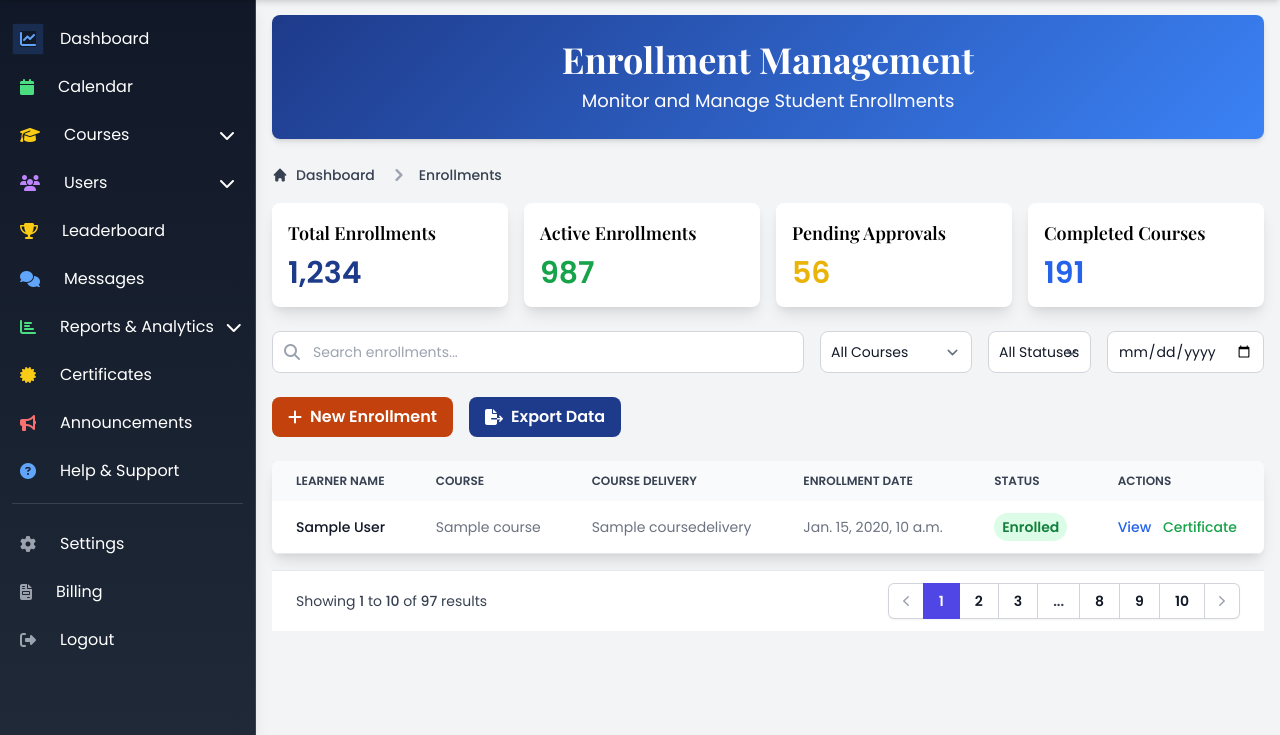
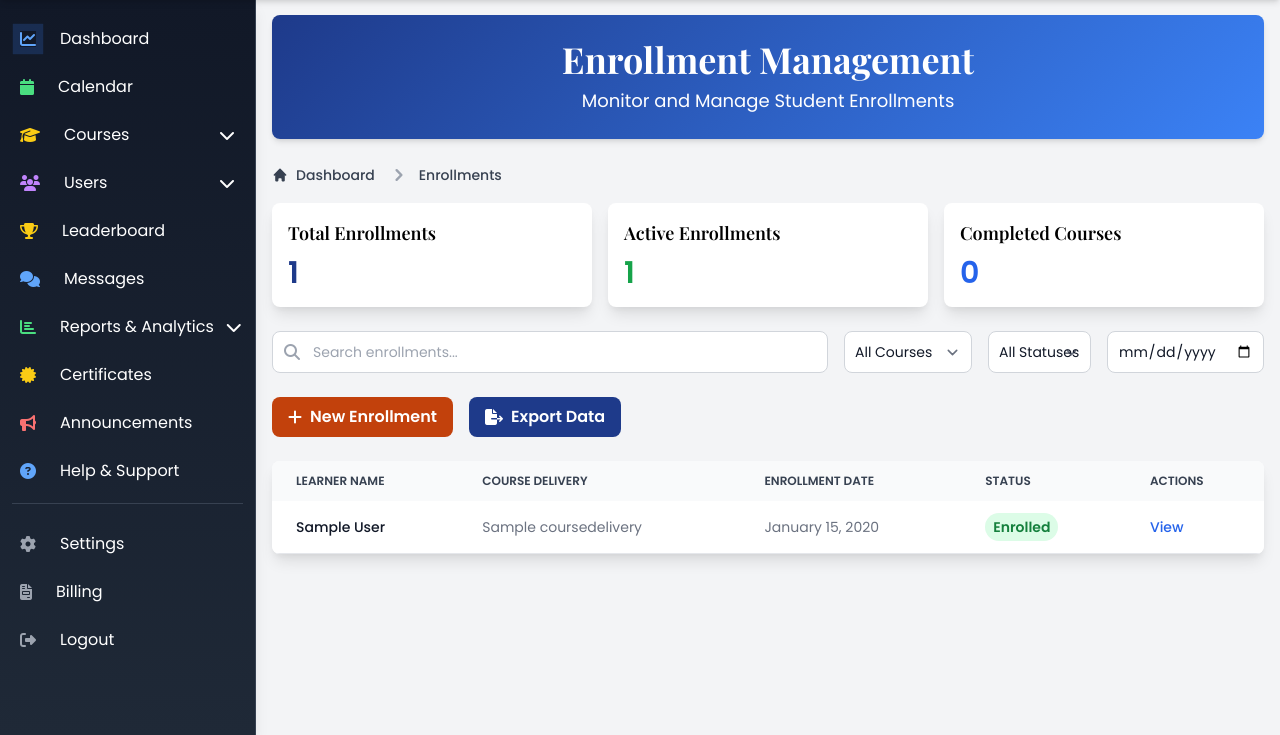
Before and after one commit to phostilite/learning-management-system-django, a Django app: page /en/user/administrator/course/enrollments/ in a window 1280 px wide. Shown: the part 65-800 px from the top of the page. Run offline with Django 5.2, Linux system fonts and the light colour scheme; tables that the repository leaves empty hold one stand-in row (values such as "Sample post"); some libraries are stand-ins or nearby versions.

Commit message:
Enhance enrollments view with course dropdown and metrics
- Add total enrollments, active enrollments, and completed courses metrics
- Populate course dropdown with all available courses
- Optimize database queries for better performance
- Update HTML template to reflect new data and layout changes

This commit improves the administrator's enrollment management interface,
providing more useful information at a glance and laying the groundwork
for future filtering capabilities.

```diff
--- a/templates/users/administrator/course/enrollments.html
+++ b/templates/users/administrator/course/enrollments.html
@@ -3,9 +3,6 @@
 {% load i18n %}
 
 {% block title %}{% trans "Enrollments - LMS Admin" %}{% endblock %}
-
-{% block extra_css %}
-{% endblock %}
 
 {% block content %}
 <div class="enrollments-page">
@@ -13,7 +10,6 @@
         <h1 class="text-4xl font-bold text-white text-center mb-2">{% trans "Enrollment Management" %}</h1>
         <p class="text-lg text-white text-center">{% trans "Monitor and Manage Student Enrollments" %}</p>
     </header>
-
 
     <nav class="flex mb-4" aria-label="Breadcrumb">
         <ol class="inline-flex items-center space-x-1 md:space-x-3">
@@ -33,22 +29,18 @@
     </nav>
 
     <!-- Enrollment Statistics -->
-    <div class="grid grid-cols-1 md:grid-cols-4 gap-4 mb-6">
+    <div class="grid grid-cols-1 md:grid-cols-3 gap-4 mb-6">
         <div class="bg-white rounded-lg p-4 card-shadow">
             <h3 class="text-lg font-semibold mb-2">{% trans "Total Enrollments" %}</h3>
-            <p class="text-3xl font-bold text-primary">1,234</p>
+            <p class="text-3xl font-bold text-primary">{{ total_enrollments }}</p>
         </div>
         <div class="bg-white rounded-lg p-4 card-shadow">
             <h3 class="text-lg font-semibold mb-2">{% trans "Active Enrollments" %}</h3>
-            <p class="text-3xl font-bold text-green-600">987</p>
-        </div>
-        <div class="bg-white rounded-lg p-4 card-shadow">
-            <h3 class="text-lg font-semibold mb-2">{% trans "Pending Approvals" %}</h3>
-            <p class="text-3xl font-bold text-yellow-500">56</p>
+            <p class="text-3xl font-bold text-green-600">{{ active_enrollments }}</p>
         </div>
         <div class="bg-white rounded-lg p-4 card-shadow">
             <h3 class="text-lg font-semibold mb-2">{% trans "Completed Courses" %}</h3>
-            <p class="text-3xl font-bold text-blue-600">191</p>
+            <p class="text-3xl font-bold text-blue-600">{{ completed_courses }}</p>
         </div>
     </div>
 
@@ -64,15 +56,15 @@
         </div>
         <div class="flex gap-4">
             <select class="bg-white border border-gray-300 text-gray-900 text-sm rounded-lg focus:ring-blue-500 focus:border-blue-500 block p-2.5">
-                <option selected>{% trans "All Courses" %}</option>
-                <option>{% trans "Web Development" %}</option>
-                <option>{% trans "Data Science" %}</option>
-                <option>{% trans "Digital Marketing" %}</option>
+                <option selected value="">{% trans "All Courses" %}</option>
+                {% for course in all_courses %}
+                    <option value="{{ course.id }}">{{ course.title }}</option>
+                {% endfor %}
             </select>
             <select class="bg-white border border-gray-300 text-gray-900 text-sm rounded-lg focus:ring-blue-500 focus:border-blue-500 block p-2.5">
                 <option selected>{% trans "All Statuses" %}</option>
-                <option>{% trans "Active" %}</option>
-                <option>{% trans "Pending" %}</option>
+                <option>{% trans "Enrolled" %}</option>
+                <option>{% trans "In Progress" %}</option>
                 <option>{% trans "Completed" %}</option>
                 <option>{% trans "Withdrawn" %}</option>
             </select>
@@ -96,7 +88,6 @@
             <thead class="text-xs text-gray-700 uppercase bg-gray-50">
                 <tr>
                     <th scope="col" class="px-6 py-3">{% trans "Learner Name" %}</th>
-                    <th scope="col" class="px-6 py-3">{% trans "Course" %}</th>
                     <th scope="col" class="px-6 py-3">{% trans "Course Delivery" %}</th>
                     <th scope="col" class="px-6 py-3">{% trans "Enrollment Date" %}</th>
                     <th scope="col" class="px-6 py-3">{% trans "Status" %}</th>
@@ -109,9 +100,8 @@
                     <th scope="row" class="px-6 py-4 font-medium text-gray-900 whitespace-nowrap">
                         {{ enrollment.user.get_full_name }}
                     </th>
-                    <td class="px-6 py-4">{{ enrollment.course_delivery.course.title }}</td>
                     <td class="px-6 py-4">{{ enrollment.course_delivery.title }}</td>
-                    <td class="px-6 py-4">{{ enrollment.created_at }}</td>
+                    <td class="px-6 py-4">{{ enrollment.enrollment_date|date:"F d, Y" }}</td>
                     <td class="px-6 py-4">
                         {% if enrollment.status == 'COMPLETED' %}
                             <span class="px-2 py-1 font-semibold leading-tight text-blue-700 bg-blue-100 rounded-full">
@@ -137,50 +127,14 @@
                     </td>
                     <td class="px-6 py-4">
                         <button class="font-medium text-blue-600 hover:underline mr-2">{% trans "View" %}</button>
-                        <button class="font-medium text-green-600 hover:underline">{% trans "Certificate" %}</button>
+                        {% if enrollment.status == 'COMPLETED' %}
+                            <button class="font-medium text-green-600 hover:underline">{% trans "Certificate" %}</button>
+                        {% endif %}
                     </td>
                 </tr>
                 {% endfor %}
             </tbody>
         </table>
-    </div>
-
-    <!-- Pagination -->
-    <div class="flex items-center justify-between border-t border-gray-200 bg-white px-4 py-3 sm:px-6 mt-4">
-        <div class="flex flex-1 justify-between sm:hidden">
-            <a href="#" class="relative inline-flex items-center rounded-md border border-gray-300 bg-white px-4 py-2 text-sm font-medium text-gray-700 hover:bg-gray-50">{% trans "Previous" %}</a>
-            <a href="#" class="relative ml-3 inline-flex items-center rounded-md border border-gray-300 bg-white px-4 py-2 text-sm font-medium text-gray-700 hover:bg-gray-50">{% trans "Next" %}</a>
-        </div>
-        <div class="hidden sm:flex sm:flex-1 sm:items-center sm:justify-between">
-            <div>
-                <p class="text-sm text-gray-700">
-                    {% trans "Showing" %} <span class="font-medium">1</span> {% trans "to" %} <span class="font-medium">10</span> {% trans "of" %} <span class="font-medium">97</span> {% trans "results" %}
-                </p>
-            </div>
-            <div>
-                <nav class="isolate inline-flex -space-x-px rounded-md shadow-sm" aria-label="Pagination">
-                    <a href="#" class="relative inline-flex items-center rounded-l-md px-2 py-2 text-gray-400 ring-1 ring-inset ring-gray-300 hover:bg-gray-50 focus:z-20 focus:outline-offset-0">
-                        <span class="sr-only">{% trans "Previous" %}</span>
-                        <svg class="h-5 w-5" viewBox="0 0 20 20" fill="currentColor" aria-hidden="true">
-                            <path fill-rule="evenodd" d="M12.79 5.23a.75.75 0 01-.02 1.06L8.832 10l3.938 3.71a.75.75 0 11-1.04 1.08l-4.5-4.25a.75.75 0 010-1.08l4.5-4.25a.75.75 0 011.06.02z" clip-rule="evenodd" />
-                        </svg>
-                    </a>
-                    <a href="#" aria-current="page" class="relative z-10 inline-flex items-center bg-indigo-600 px-4 py-2 text-sm font-semibold text-white focus:z-20 focus-visible:outline focus-visible:outline-2 focus-visible:outline-offset-2 focus-visible:outline-indigo-600">1</a>
-                    <a href="#" class="relative inline-flex items-center px-4 py-2 text-sm font-semibold text-gray-900 ring-1 ring-inset ring-gray-300 hover:bg-gray-50 focus:z-20 focus:outline-offset-0">2</a>
-                    <a href="#" class="relative hidden items-center px-4 py-2 text-sm font-semibold text-gray-900 ring-1 ring-inset ring-gray-300 hover:bg-gray-50 focus:z-20 focus:outline-offset-0 md:inline-flex">3</a>
-                    <span class="relative inline-flex items-center px-4 py-2 text-sm font-semibold text-gray-700 ring-1 ring-inset ring-gray-300 focus:outline-offset-0">...</span>
-                    <a href="#" class="relative hidden items-center px-4 py-2 text-sm font-semibold text-gray-900 ring-1 ring-inset ring-gray-300 hover:bg-gray-50 focus:z-20 focus:outline-offset-0 md:inline-flex">8</a>
-                    <a href="#" class="relative inline-flex items-center px-4 py-2 text-sm font-semibold text-gray-900 ring-1 ring-inset ring-gray-300 hover:bg-gray-50 focus:z-20 focus:outline-offset-0">9</a>
-                    <a href="#" class="relative inline-flex items-center px-4 py-2 text-sm font-semibold text-gray-900 ring-1 ring-inset ring-gray-300 hover:bg-gray-50 focus:z-20 focus:outline-offset-0">10</a>
-                    <a href="#" class="relative inline-flex items-center rounded-r-md px-2 py-2 text-gray-400 ring-1 ring-inset ring-gray-300 hover:bg-gray-50 focus:z-20 focus:outline-offset-0">
-                        <span class="sr-only">{% trans "Next" %}</span>
-                        <svg class="h-5 w-5" viewBox="0 0 20 20" fill="currentColor" aria-hidden="true">
-                            <path fill-rule="evenodd" d="M7.21 14.77a.75.75 0 01.02-1.06L11.168 10 7.23 6.29a.75.75 0 111.04-1.08l4.5 4.25a.75.75 0 010 1.08l-4.5 4.25a.75.75 0 01-1.06-.02z" clip-rule="evenodd" />
-                        </svg>
-                    </a>
-                </nav>
-            </div>
-        </div>
     </div>
 </div>
 {% endblock %}
--- a/users/administartor_views.py
+++ b/users/administartor_views.py
@@ -789,4 +789,25 @@ class AdministratorEnrollmentListView(ListView):
     context_object_name = 'enrollments'
 
     def get_queryset(self):
-        return Enrollment.objects.all()
+        return Enrollment.objects.all().order_by('-enrollment_date')
+
+    def get_context_data(self, **kwargs):
+        context = super().get_context_data(**kwargs)
+
+        # Calculate metrics
+        total_enrollments = Enrollment.objects.count()
+        active_enrollments = Enrollment.objects.filter(
+            Q(status='ENROLLED') | Q(status='IN_PROGRESS')
+        ).count()
+        completed_courses = Enrollment.objects.filter(status='COMPLETED').count()
+
+        all_courses = Course.objects.all().order_by('title')
+
+        context.update({
+            'total_enrollments': total_enrollments,
+            'active_enrollments': active_enrollments,
+            'completed_courses': completed_courses,
+            'all_courses': all_courses,
+        })
+
+        return context
```
